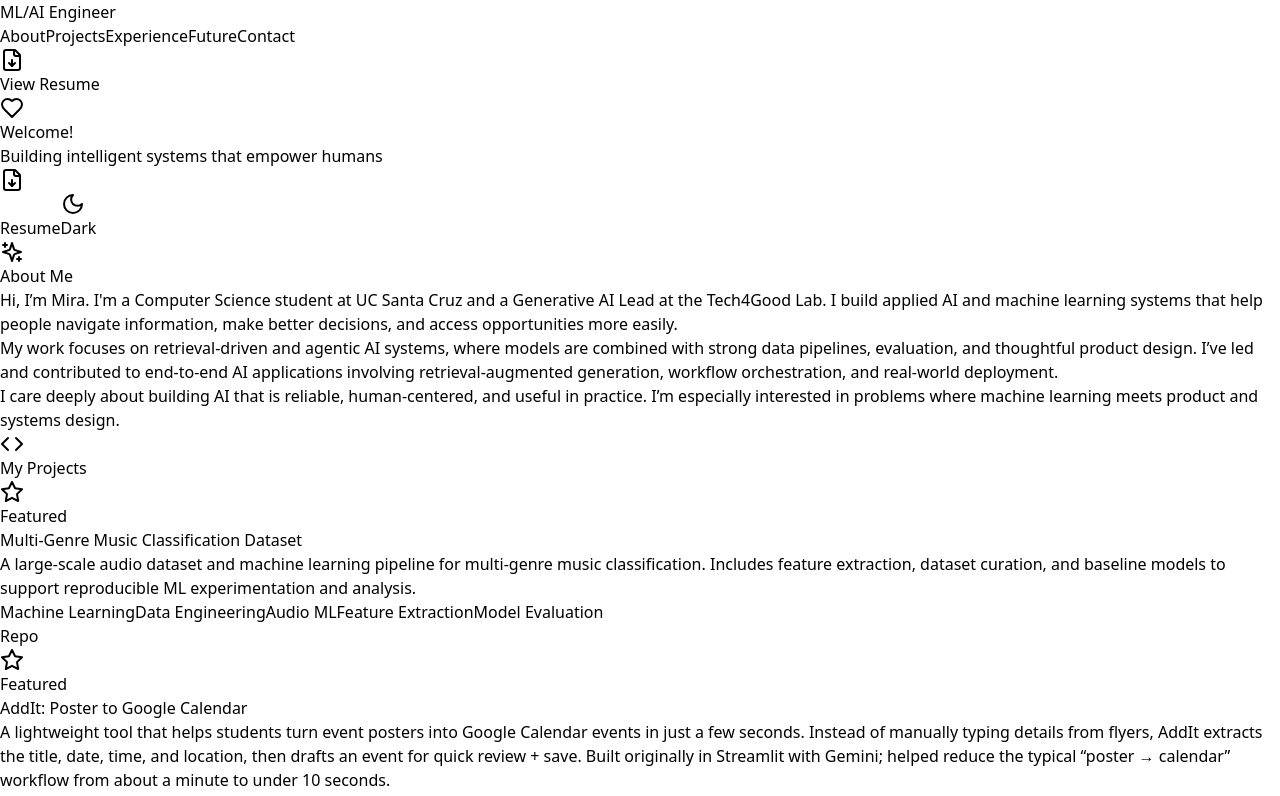
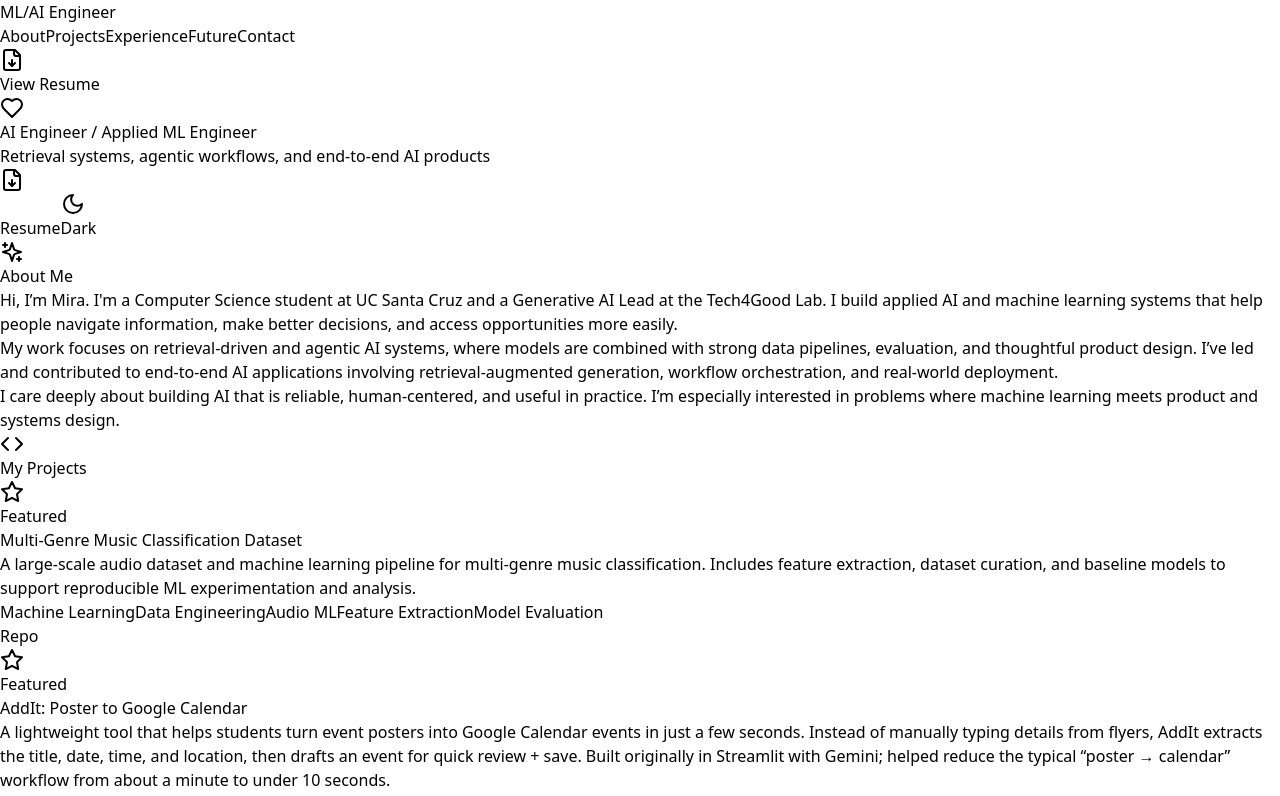
Before and after one commit to Simba4077/personal_site, a React (Vite) app: page / in a window 1280 px wide. Shown: the top 796 px of the page. Built offline with nearby package versions, Linux system fonts and the light colour scheme.

Commit message:
updated hero section

```diff
--- a/src/App.tsx
+++ b/src/App.tsx
@@ -1,3 +1,4 @@
+/** npm run build, npm run deploy*/
 import React, { useEffect, useMemo, useState } from "react";
 import { Heart, Star, Sparkles, Rocket, Briefcase, Code, Moon, Sun, FileDown, Mail, Linkedin } from "lucide-react";
 
@@ -250,9 +251,9 @@ export default function App() {
                     <div className="inline-block mb-6 animate-bounce">
                         <Heart className="w-16 h-16 sm:w-20 sm:h-20 text-emerald-500 fill-emerald-500" />
                     </div>
-                    <h2 className="text-4xl sm:text-6xl font-bold text-gray-900 dark:text-gray-100 mb-4">Welcome!</h2>
+                    <h2 className="text-4xl sm:text-6xl font-bold text-gray-900 dark:text-gray-100 mb-4">AI Engineer / Applied ML Engineer</h2>
                     <p className="text-lg sm:text-xl text-gray-600 dark:text-gray-300 max-w-2xl mx-auto leading-relaxed">
-                        Building intelligent systems that empower humans
+                        Retrieval systems, agentic workflows, and end-to-end AI products
                     </p>
                     {/* Mobile buttons */}
                     <div className="mt-6 flex sm:hidden justify-center gap-3">
```
